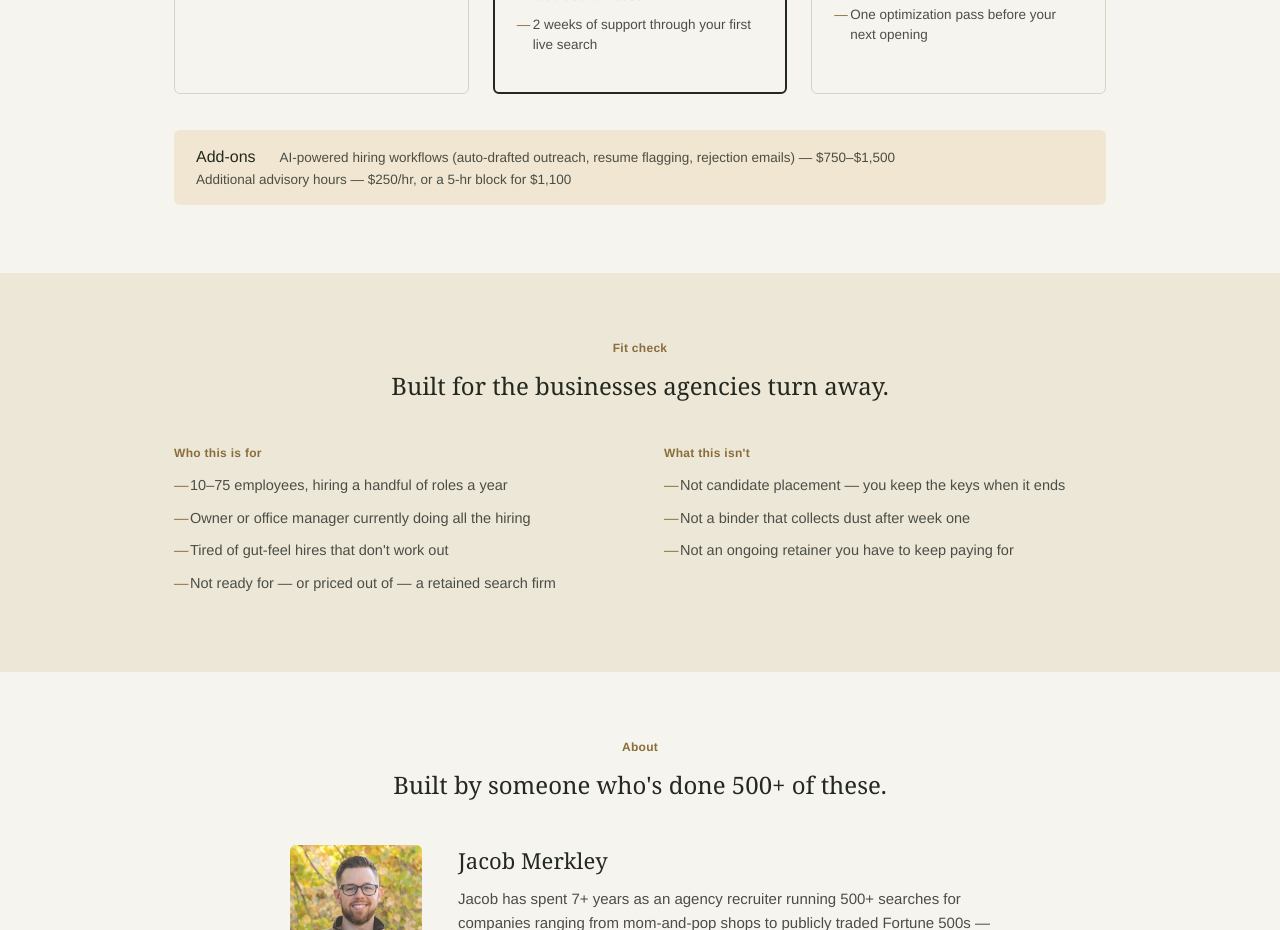
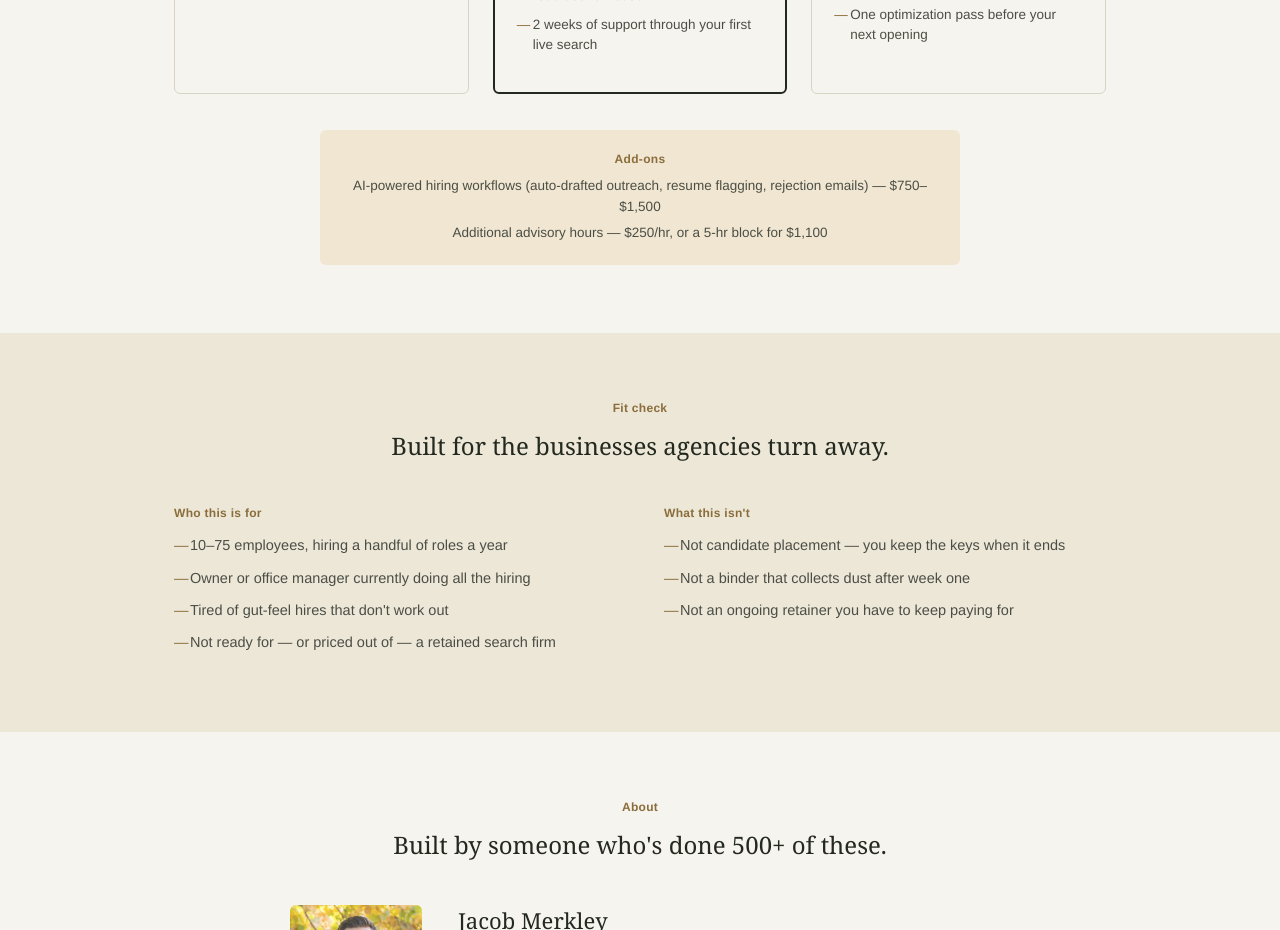
Before and after one commit to cronere/hiringhandoff, a Next.js app: page / in a window 1280 px wide. Shown: the part 2800-3730 px from the top of the page. Built offline with nearby package versions, Linux system fonts and the light colour scheme.

Commit message:
Update globals.css

```diff
--- a/app/globals.css
+++ b/app/globals.css
@@ -388,24 +388,27 @@ a {
 }
 
 .addons {
-  margin-top: 36px;
-  padding: 18px 22px;
+  margin: 36px auto 0;
+  max-width: 640px;
+  padding: 22px 28px;
   background: var(--amber-light);
   border-radius: 6px;
-  display: flex;
-  flex-wrap: wrap;
-  gap: 6px 24px;
-  align-items: baseline;
+  text-align: center;
 }
-.addons-label {
+.addons-title {
   font-size: 12px;
   font-weight: 700;
   letter-spacing: 0.3px;
   color: var(--amber);
+  margin-bottom: 10px;
 }
 .addon-item {
   font-size: 13.5px;
   color: var(--ink-soft);
+  line-height: 1.5;
+}
+.addon-item + .addon-item {
+  margin-top: 6px;
 }
 
 /* ---------- FIT ---------- */
```
